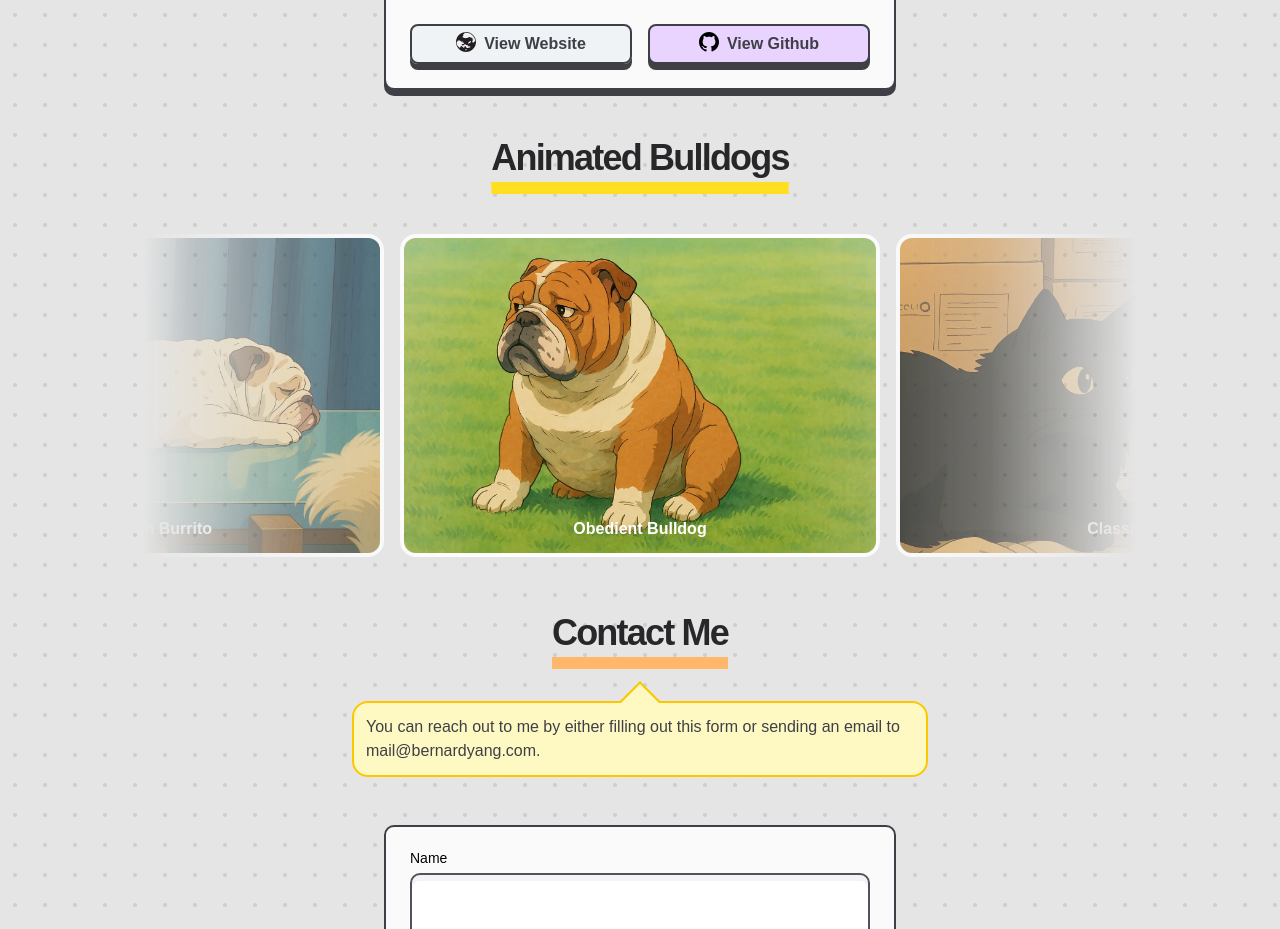
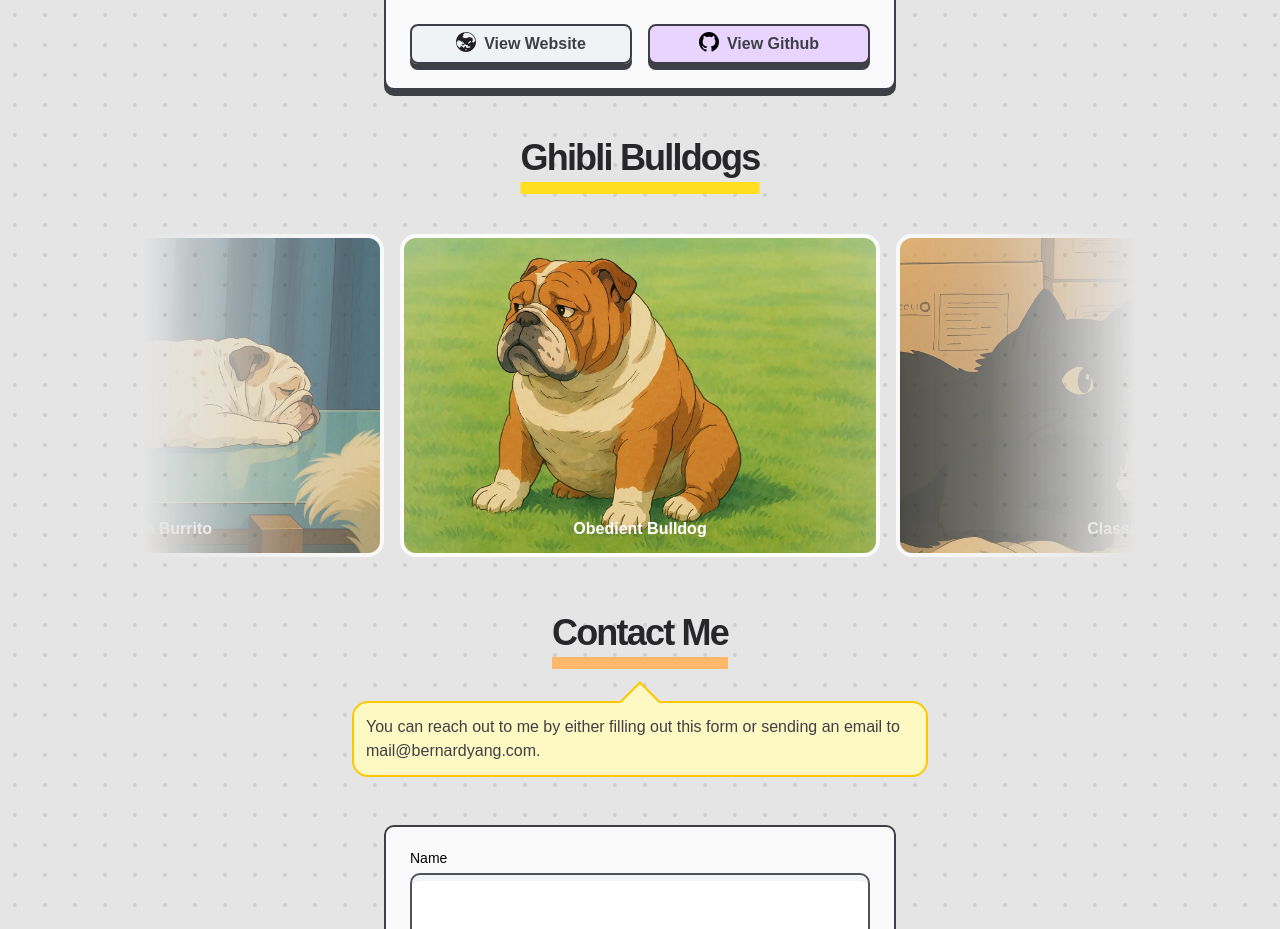
Before and after one commit to WebDevBernard/next-portfolio, a Next.js app: page / in a window 1280 px wide. Shown: the part 1260-2189 px from the top of the page. Built offline with nearby package versions, Linux system fonts and the light colour scheme; no server answers; a web font is replaced by a local one.

Commit message:
change bulldog position

```diff
--- a/src/app/page.tsx
+++ b/src/app/page.tsx
@@ -115,7 +115,7 @@ export default function Page() {
         ))}
       </CardContainer>
       <h2 className="underline-offset-[8px] md:underline-offset-[12px] transition-all duration-300 underline decoration-12 decoration-yellow-300">
-        Animated Bulldogs
+        Ghibli Bulldogs
       </h2>
       <Carousel />
       {/* Contact Section */}
```
